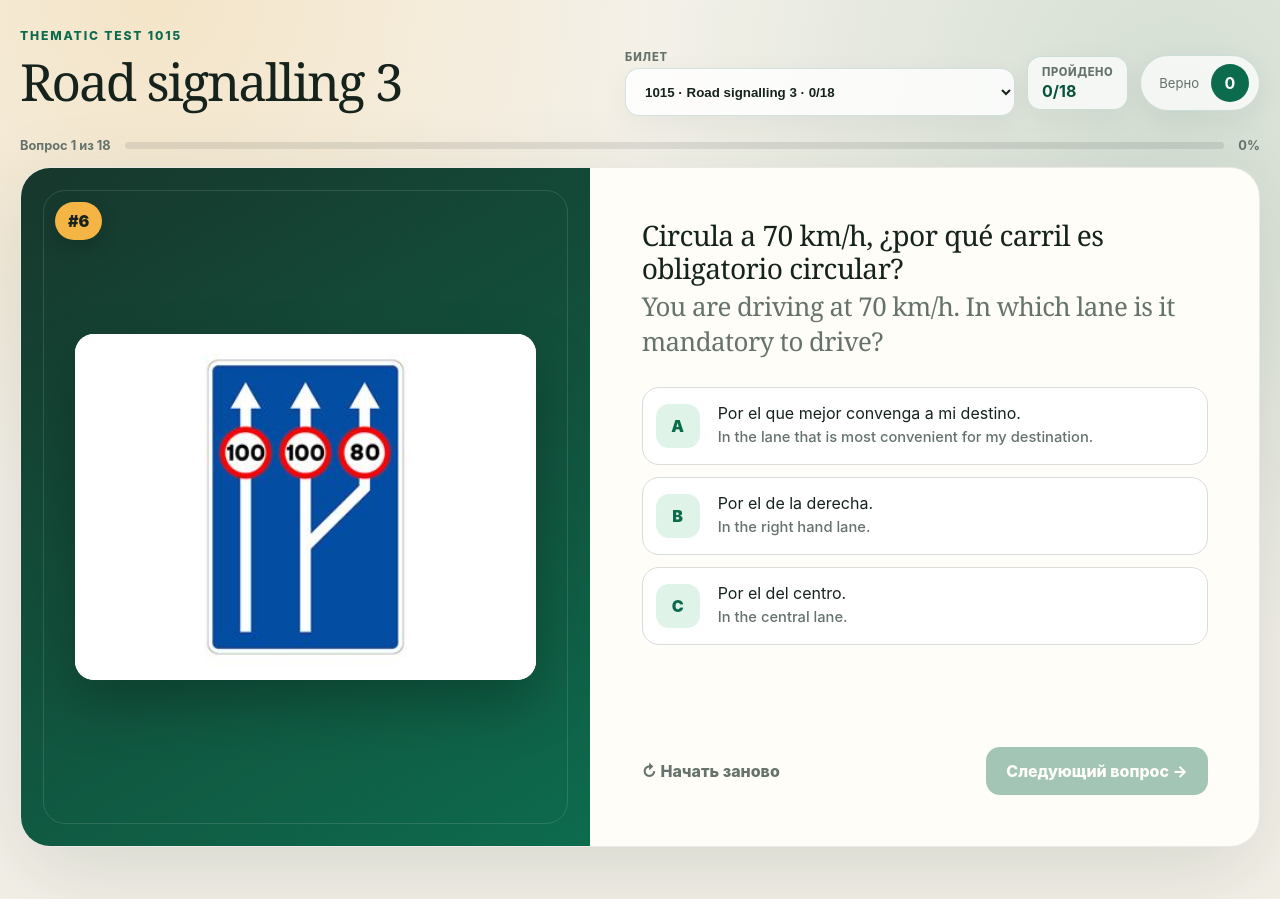
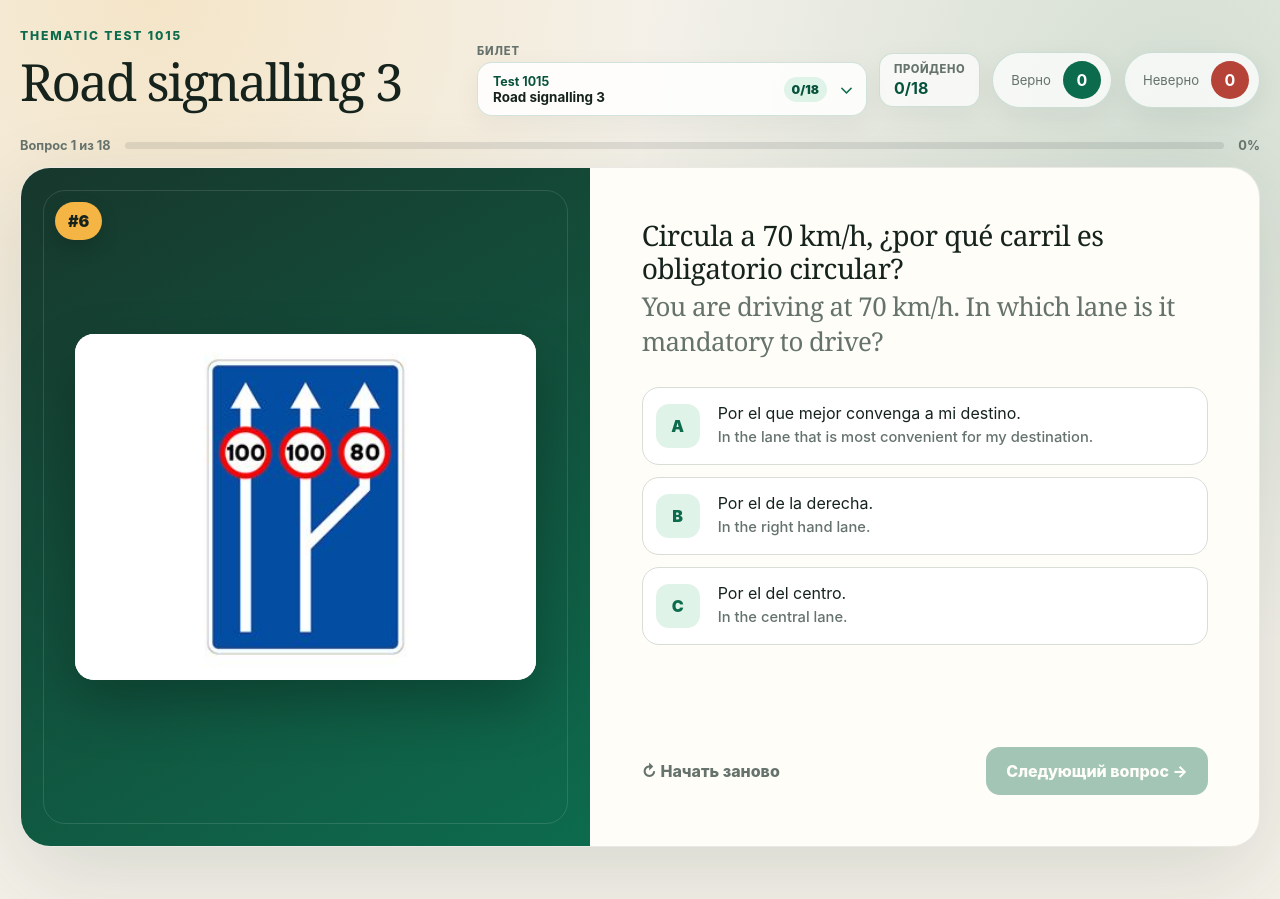
Before and after one commit to domyshev-labs/road-rules-trainer, a React (Vite) app: page / in a window 1280 px wide. Built offline with nearby package versions, Linux system fonts and the light colour scheme.

Commit message:
Add detailed ticket progress menu

```diff
--- a/src/App.tsx
+++ b/src/App.tsx
@@ -24,9 +24,12 @@ type SavedProgress = {
   finished: boolean;
   roundMode: RoundMode;
   ticketAnswered: number;
+  ticketCorrect?: number;
+  ticketWrong?: number;
   updatedAt: string;
 };
 type ProgressStore = Record<string, SavedProgress>;
+type TicketStats = { answered: number; correct: number; wrong: number };
 
 const catalog = catalogData as CatalogEntry[];
 const progressStorageKey = 'road-rules-trainer-progress-v1';
@@ -130,6 +133,95 @@ function HelpContent({ text }: { text: string }) {
   );
 }
 
+function TicketMenu({
+  value,
+  entries,
+  getStats,
+  onSelect,
+  onRestart,
+}: {
+  value: number;
+  entries: CatalogEntry[];
+  getStats: (entry: CatalogEntry) => TicketStats;
+  onSelect: (testId: number) => void;
+  onRestart: (testId: number) => void;
+}) {
+  const [open, setOpen] = useState(false);
+  const active = entries.find((entry) => entry.id === value) ?? entries[0];
+  const activeStats = getStats(active);
+
+  return (
+    <div className="ticket-menu-shell">
+      <span className="ticket-menu-label">Билет</span>
+      <button
+        type="button"
+        className="ticket-menu-trigger"
+        aria-expanded={open}
+        onClick={() => setOpen((current) => !current)}
+      >
+        <span className="ticket-menu-trigger-copy">
+          <strong>Test {active.id}</strong>
+          <span>{active.title}</span>
+        </span>
+        <span className="ticket-menu-trigger-progress">{activeStats.answered}/{active.questions}</span>
+        <span className="ticket-menu-chevron" aria-hidden="true">⌄</span>
+      </button>
+
+      {open && (
+        <>
+          <button className="ticket-menu-backdrop" type="button" aria-label="Закрыть список билетов" onClick={() => setOpen(false)} />
+          <section className="ticket-menu-panel" aria-label="Список билетов">
+            <header>
+              <div>
+                <p>Билеты</p>
+                <strong>Выберите билет или начните его заново</strong>
+              </div>
+              <button type="button" aria-label="Закрыть" onClick={() => setOpen(false)}>×</button>
+            </header>
+            <div className="ticket-menu-list">
+              {entries.map((entry) => {
+                const stats = getStats(entry);
+                const hasProgress = stats.answered > 0;
+                return (
+                  <article className={`ticket-menu-row ${entry.id === value ? 'active' : ''}`} key={entry.id}>
+                    <button
+                      type="button"
+                      className="ticket-menu-choice"
+                      onClick={() => {
+                        onSelect(entry.id);
+                        setOpen(false);
+                      }}
+                    >
+                      <span className="ticket-menu-number">{entry.id}</span>
+                      <span className="ticket-menu-title">{entry.title}</span>
+                      <span className="ticket-menu-stats">
+                        <span className="ticket-menu-done">{stats.answered}/{entry.questions}</span>
+                        <span className="ticket-menu-correct">✓ {stats.correct}</span>
+                        <span className="ticket-menu-wrong">× {stats.wrong}</span>
+                      </span>
+                    </button>
+                    <button
+                      type="button"
+                      className="ticket-menu-restart"
+                      disabled={!hasProgress}
+                      onClick={() => {
+                        onRestart(entry.id);
+                        setOpen(false);
+                      }}
+                    >
+                      Заново
+                    </button>
+                  </article>
+                );
+              })}
+            </div>
+          </section>
+        </>
+      )}
+    </div>
+  );
+}
+
 export default function App() {
   const [testId, setTestId] = useState(1015);
   const [savedProgress, setSavedProgress] = useState<ProgressStore>(() => readProgress());
@@ -144,6 +236,8 @@ export default function App() {
   const [finished, setFinished] = useState(false);
   const [roundMode, setRoundMode] = useState<RoundMode>('full');
   const [ticketAnswered, setTicketAnswered] = useState(0);
+  const [ticketCorrect, setTicketCorrect] = useState(0);
+  const [ticketWrong, setTicketWrong] = useState(0);
   const [attemptReady, setAttemptReady] = useState(false);
   const [helpLanguage, setHelpLanguage] = useState<HelpLanguage>('ru');
 
@@ -171,6 +265,16 @@ export default function App() {
           setFinished(saved.finished);
           setRoundMode(saved.roundMode);
           setTicketAnswered(saved.ticketAnswered);
+          setTicketCorrect(
+            Number.isInteger(saved.ticketCorrect)
+              ? saved.ticketCorrect!
+              : saved.roundMode === 'full' ? saved.score : 0,
+          );
+          setTicketWrong(
+            Number.isInteger(saved.ticketWrong)
+              ? saved.ticketWrong!
+              : saved.roundMode === 'full' ? saved.mistakes.length : 0,
+          );
         } else {
           setOrder(shuffle(loaded.questions.map((_, index) => index)));
           setPosition(0);
@@ -180,6 +284,8 @@ export default function App() {
           setFinished(false);
           setRoundMode('full');
           setTicketAnswered(0);
+          setTicketCorrect(0);
+          setTicketWrong(0);
         }
         setAttemptReady(true);
 
@@ -208,11 +314,13 @@ export default function App() {
       finished,
       roundMode,
       ticketAnswered,
+      ticketCorrect,
+      ticketWrong,
       updatedAt: new Date().toISOString(),
     };
 
     writeProgress({ ...readProgress(), [String(testId)]: progress });
-  }, [attemptReady, finished, mistakes, order, position, roundMode, score, selected, test, testId, ticketAnswered]);
+  }, [attemptReady, finished, mistakes, order, position, roundMode, score, selected, test, testId, ticketAnswered, ticketCorrect, ticketWrong]);
 
   function selectTest(nextTestId: number) {
     const entry = catalog.find((item) => item.id === nextTestId);
@@ -229,6 +337,8 @@ export default function App() {
     setFinished(false);
     setRoundMode('full');
     setTicketAnswered(0);
+    setTicketCorrect(0);
+    setTicketWrong(0);
     setHelpLanguage(entry?.translated ? 'ru' : 'en');
   }
 
@@ -247,8 +357,13 @@ export default function App() {
     if (answered) return;
     setSelected(letter);
     if (roundMode === 'full') setTicketAnswered(Math.min(position + 1, questions.length));
-    if (letter === correct?.letter) setScore((value) => value + 1);
-    else setMistakes((items) => items.includes(questionIndex) ? items : [...items, questionIndex]);
+    if (letter === correct?.letter) {
+      setScore((value) => value + 1);
+      if (roundMode === 'full') setTicketCorrect((value) => value + 1);
+    } else {
+      setMistakes((items) => items.includes(questionIndex) ? items : [...items, questionIndex]);
+      if (roundMode === 'full') setTicketWrong((value) => value + 1);
+    }
   }
 
   function nextQuestion() {
@@ -269,17 +384,36 @@ export default function App() {
     setMistakes([]);
     setFinished(false);
     setRoundMode(mode);
-    if (mode === 'full') setTicketAnswered(0);
+    if (mode === 'full') {
+      setTicketAnswered(0);
+      setTicketCorrect(0);
+      setTicketWrong(0);
+    }
   }
 
-  function resetCurrentProgress() {
-    setSavedProgress((current) => {
-      const next = { ...current };
-      delete next[String(testId)];
-      writeProgress(next);
-      return next;
-    });
-    startRound(questions.map((_, index) => index));
+  function resetTicketProgress(resetTestId: number) {
+    const next = readProgress();
+    delete next[String(resetTestId)];
+    writeProgress(next);
+    setSavedProgress(next);
+
+    if (resetTestId === testId) {
+      startRound(questions.map((_, index) => index));
+    }
+  }
+
+  function getTicketStats(entry: CatalogEntry): TicketStats {
+    if (entry.id === testId && attemptReady) {
+      return { answered: ticketAnswered, correct: ticketCorrect, wrong: ticketWrong };
+    }
+
+    const saved = savedProgress[String(entry.id)];
+    if (!saved) return { answered: 0, correct: 0, wrong: 0 };
+    return {
+      answered: saved.ticketAnswered,
+      correct: saved.ticketCorrect ?? (saved.roundMode === 'full' ? saved.score : 0),
+      wrong: saved.ticketWrong ?? (saved.roundMode === 'full' ? saved.mistakes.length : 0),
+    };
   }
 
   if (loadError) return <main className="loading error-message">{loadError}</main>;
@@ -296,17 +430,15 @@ export default function App() {
           </div>
           <h1>{percent >= 90 ? 'Отличный результат' : percent >= 70 ? 'Хорошая работа' : 'Продолжим тренировку'}</h1>
           <p>Ошибок: {mistakes.length}. Вопросы можно пройти заново в другом порядке.</p>
-          <label className="result-ticket-picker">
-            <span>Перейти к билету</span>
-            <select value={testId} onChange={(event) => selectTest(Number(event.target.value))}>
-              {catalog.map((item) => {
-                const done = item.id === testId
-                  ? ticketAnswered
-                  : savedProgress[String(item.id)]?.ticketAnswered ?? 0;
-                return <option value={item.id} key={item.id}>{item.id} · {item.title} · {done}/{item.questions}</option>;
-              })}
-            </select>
-          </label>
+          <TicketMenu
+            value={testId}
+            entries={catalog}
+            getStats={getTicketStats}
+            onSelect={(nextTestId) => {
+              if (nextTestId !== testId) selectTest(nextTestId);
+            }}
+            onRestart={resetTicketProgress}
+          />
           <div className="result-actions">
             {mistakes.length > 0 && <button className="primary" onClick={() => startRound(mistakes, 'mistakes')}>Повторить ошибки</button>}
             <button className="secondary" onClick={() => startRound(questions.map((_, index) => index))}>Новый раунд</button>
@@ -328,21 +460,22 @@ export default function App() {
           <h1>{test.title}</h1>
         </div>
         <div className="header-tools">
-          <label className="ticket-picker">
-            <span>Билет</span>
-            <select value={testId} onChange={(event) => selectTest(Number(event.target.value))}>
-              {catalog.map((item) => {
-                const done = item.id === testId
-                  ? ticketAnswered
-                  : savedProgress[String(item.id)]?.ticketAnswered ?? 0;
-                return <option value={item.id} key={item.id}>{item.id} · {item.title} · {done}/{item.questions}</option>;
-              })}
-            </select>
-          </label>
+          <TicketMenu
+            value={testId}
+            entries={catalog}
+            getStats={getTicketStats}
+            onSelect={(nextTestId) => {
+              if (nextTestId !== testId) selectTest(nextTestId);
+            }}
+            onRestart={resetTicketProgress}
+          />
           <div className="ticket-progress" aria-label={`Пройдено ${ticketAnswered} из ${questions.length}`}>
             <span>Пройдено</span><strong>{ticketAnswered}/{questions.length}</strong>
           </div>
-          <div className="score" aria-label={`Счёт ${score}`}><span>Верно</span><strong>{score}</strong></div>
+          <div className="answer-stats">
+            <div className="score" aria-label={`Верно ${score}`}><span>Верно</span><strong>{score}</strong></div>
+            <div className="score score-wrong" aria-label={`Неверно ${mistakes.length}`}><span>Неверно</span><strong>{mistakes.length}</strong></div>
+          </div>
         </div>
       </header>
 
@@ -421,7 +554,7 @@ export default function App() {
           )}
 
           <div className="controls">
-            <button className="shuffle-button" onClick={resetCurrentProgress}>↻ Начать заново</button>
+            <button className="shuffle-button" onClick={() => resetTicketProgress(testId)}>↻ Начать заново</button>
             <button className="primary next" onClick={nextQuestion} disabled={!answered}>
               {position === order.length - 1 ? 'Результат' : 'Следующий вопрос'} →
             </button>
--- a/src/index.css
+++ b/src/index.css
@@ -7,16 +7,44 @@ button { font:inherit; }
 .topbar h1 { margin:3px 0 0; font-family:Georgia,serif; font-size:clamp(2rem,4vw,3.6rem); font-weight:500; letter-spacing:-.04em; }
 .title-block { min-width:0; }
 .header-tools { display:flex; align-items:center; gap:12px; }
-.ticket-picker { display:grid; gap:4px; }
-.ticket-picker span { color:var(--muted); font-size:.7rem; font-weight:800; letter-spacing:.08em; text-transform:uppercase; }
-.ticket-picker select { width:min(390px,38vw); height:48px; padding:0 42px 0 15px; border:1px solid rgba(13,107,77,.18); border-radius:14px; color:var(--ink); background:rgba(255,255,255,.82); font-weight:700; cursor:pointer; box-shadow:0 8px 28px rgba(24,39,31,.05); }
+.ticket-menu-shell { position:relative; display:grid; gap:4px; width:min(390px,38vw); text-align:left; }
+.ticket-menu-label { color:var(--muted); font-size:.7rem; font-weight:800; letter-spacing:.08em; text-transform:uppercase; }
+.ticket-menu-trigger { display:grid; grid-template-columns:minmax(0,1fr) auto auto; align-items:center; gap:12px; width:100%; min-height:54px; padding:8px 12px 8px 15px; border:1px solid rgba(13,107,77,.18); border-radius:15px; color:var(--ink); background:rgba(255,255,255,.86); cursor:pointer; text-align:left; box-shadow:0 8px 28px rgba(24,39,31,.05); }
+.ticket-menu-trigger:hover,.ticket-menu-trigger[aria-expanded="true"] { border-color:rgba(13,107,77,.48); }
+.ticket-menu-trigger-copy { display:grid; min-width:0; }
+.ticket-menu-trigger-copy strong { color:var(--green-dark); font-size:.78rem; }
+.ticket-menu-trigger-copy>span { overflow:hidden; color:var(--ink); font-size:.84rem; font-weight:720; text-overflow:ellipsis; white-space:nowrap; }
+.ticket-menu-trigger-progress { padding:5px 8px; border-radius:999px; color:var(--green-dark); background:var(--mint); font-size:.76rem; font-weight:900; }
+.ticket-menu-chevron { color:var(--green); font-size:1.2rem; transform:translateY(-2px); }
+.ticket-menu-backdrop { position:fixed; z-index:40; inset:0; width:100%; height:100%; padding:0; border:0; background:rgba(22,35,29,.18); cursor:default; backdrop-filter:blur(2px); }
+.ticket-menu-panel { position:absolute; z-index:50; top:calc(100% + 10px); right:0; overflow:hidden; width:min(760px,calc(100vw - 32px)); max-height:min(72vh,720px); border:1px solid rgba(22,35,29,.12); border-radius:22px; background:#fffdf9; box-shadow:0 30px 90px rgba(22,35,29,.26); }
+.ticket-menu-panel>header { display:flex; align-items:center; justify-content:space-between; gap:20px; padding:18px 20px; border-bottom:1px solid rgba(22,35,29,.09); background:linear-gradient(120deg,#edf8f2,#fff8e9); }
+.ticket-menu-panel>header p { margin:0 0 3px; color:var(--green); font-size:.7rem; font-weight:900; letter-spacing:.12em; text-transform:uppercase; }
+.ticket-menu-panel>header strong { font-family:Georgia,serif; font-size:1.05rem; font-weight:600; }
+.ticket-menu-panel>header button { display:grid; place-items:center; width:34px; height:34px; padding:0; border:0; border-radius:50%; color:var(--green-dark); background:rgba(255,255,255,.8); cursor:pointer; font-size:1.35rem; }
+.ticket-menu-list { overflow:auto; max-height:calc(min(72vh,720px) - 72px); padding:9px; scrollbar-gutter:stable; }
+.ticket-menu-row { display:grid; grid-template-columns:minmax(0,1fr) auto; align-items:stretch; gap:7px; margin-bottom:5px; border:1px solid transparent; border-radius:14px; }
+.ticket-menu-row:hover,.ticket-menu-row.active { border-color:rgba(13,107,77,.16); background:#f1f8f4; }
+.ticket-menu-choice { display:grid; grid-template-columns:56px minmax(180px,1fr) auto; align-items:center; gap:12px; min-width:0; padding:11px 8px 11px 12px; border:0; color:var(--ink); background:transparent; cursor:pointer; text-align:left; }
+.ticket-menu-number { color:var(--green); font-size:.78rem; font-weight:900; letter-spacing:.04em; }
+.ticket-menu-title { overflow:hidden; font-size:.86rem; font-weight:750; text-overflow:ellipsis; white-space:nowrap; }
+.ticket-menu-stats { display:grid; grid-template-columns:58px 52px 52px; gap:5px; font-size:.73rem; font-weight:900; text-align:center; }
+.ticket-menu-stats>span { padding:5px 6px; border-radius:999px; }
+.ticket-menu-done { color:var(--green-dark); background:var(--mint); }
+.ticket-menu-correct { color:var(--green-dark); background:#e4f5ec; }
+.ticket-menu-wrong { color:var(--red); background:#fff0ee; }
+.ticket-menu-restart { align-self:center; margin-right:9px; padding:7px 10px; border:0; border-radius:10px; color:var(--green); background:transparent; cursor:pointer; font-size:.72rem; font-weight:850; }
+.ticket-menu-restart:hover:not(:disabled) { background:var(--mint); }
+.ticket-menu-restart:disabled { opacity:.25; cursor:not-allowed; }
 .eyebrow { margin:0; color:var(--green); font-size:.76rem; font-weight:800; letter-spacing:.15em; text-transform:uppercase; }
 .ticket-progress { display:grid; gap:2px; min-width:92px; padding:8px 14px; border:1px solid rgba(13,107,77,.18); border-radius:14px; background:rgba(255,255,255,.72); box-shadow:0 8px 28px rgba(24,39,31,.05); }
 .ticket-progress span { color:var(--muted); font-size:.7rem; font-weight:800; letter-spacing:.05em; text-transform:uppercase; }
 .ticket-progress strong { color:var(--green-dark); font-size:1rem; }
 .score { display:flex; align-items:center; gap:12px; border:1px solid rgba(13,107,77,.18); border-radius:999px; background:rgba(255,255,255,.72); padding:8px 10px 8px 18px; box-shadow:0 8px 28px rgba(24,39,31,.06); }
+.answer-stats { display:flex; align-items:center; gap:12px; }
 .score span { color:var(--muted); font-size:.82rem; }
 .score strong { display:grid; place-items:center; width:38px; height:38px; border-radius:50%; color:white; background:var(--green); }
+.score-wrong strong { background:var(--red); }
 .progress-row { display:grid; grid-template-columns:auto 1fr auto; align-items:center; gap:14px; margin-bottom:14px; color:var(--muted); font-size:.8rem; font-weight:700; }
 .progress-track { height:7px; overflow:hidden; border-radius:20px; background:rgba(22,35,29,.1); }
 .progress-track div { height:100%; border-radius:inherit; background:linear-gradient(90deg,var(--green),#3e9c73); transition:width .25s ease; }
@@ -73,10 +101,8 @@ button { font:inherit; }
 .result-ring span { color:var(--muted); font-weight:700; }
 .result-card h1 { font-family:Georgia,serif; font-size:2.2rem; font-weight:500; }
 .result-card>p:not(.eyebrow) { color:var(--muted); }
-.result-ticket-picker { display:grid; gap:6px; margin-top:26px; text-align:left; }
-.result-ticket-picker span { color:var(--muted); font-size:.72rem; font-weight:800; letter-spacing:.08em; text-transform:uppercase; }
-.result-ticket-picker select { width:100%; height:48px; padding:0 42px 0 14px; border:1px solid rgba(13,107,77,.18); border-radius:14px; color:var(--ink); background:white; cursor:pointer; font-weight:700; }
+.result-card .ticket-menu-shell { width:100%; margin-top:26px; }
 .result-actions { display:flex; justify-content:center; gap:12px; margin-top:28px; }
-@media (max-width:900px) { .topbar{align-items:stretch;flex-direction:column}.header-tools{justify-content:space-between}.ticket-picker{flex:1}.ticket-picker select{width:100%}.quiz-card{grid-template-columns:1fr}.visual-panel{min-height:auto;padding:48px 30px}.visual-panel img{max-height:460px} }
-@media (max-width:560px) { .app-shell{width:min(100% - 22px,1380px);padding-top:18px}.topbar h1{font-size:1.75rem}.header-tools{align-items:stretch;flex-direction:column}.score{align-self:flex-end}.quiz-card{border-radius:20px}.visual-panel{padding:42px 18px 28px}.visual-panel::after{inset:10px}.question-number{top:18px;left:18px}.question-panel{padding:25px 18px}.answer{grid-template-columns:42px 1fr;padding-right:12px}.answer-letter{width:40px;height:40px}.controls{align-items:stretch;flex-direction:column-reverse}.next{width:100%}.result-actions{flex-direction:column} }
+@media (max-width:900px) { .topbar{align-items:stretch;flex-direction:column}.header-tools{justify-content:space-between}.ticket-menu-shell{flex:1;width:auto}.quiz-card{grid-template-columns:1fr}.visual-panel{min-height:auto;padding:48px 30px}.visual-panel img{max-height:460px} }
+@media (max-width:560px) { .app-shell{width:min(100% - 22px,1380px);padding-top:18px}.topbar h1{font-size:1.75rem}.header-tools{align-items:stretch;flex-direction:column}.ticket-menu-shell{width:100%}.ticket-menu-panel{position:fixed;top:8vh;right:11px;left:11px;width:auto;max-height:84vh}.ticket-menu-list{max-height:calc(84vh - 72px)}.ticket-menu-choice{grid-template-columns:48px minmax(0,1fr);gap:7px}.ticket-menu-stats{grid-column:1/-1;grid-template-columns:repeat(3,1fr);width:100%}.ticket-menu-restart{margin-right:5px;padding:7px}.ticket-progress,.answer-stats{align-self:flex-end}.score{align-self:auto}.quiz-card{border-radius:20px}.visual-panel{padding:42px 18px 28px}.visual-panel::after{inset:10px}.question-number{top:18px;left:18px}.question-panel{padding:25px 18px}.answer{grid-template-columns:42px 1fr;padding-right:12px}.answer-letter{width:40px;height:40px}.controls{align-items:stretch;flex-direction:column-reverse}.next{width:100%}.result-actions{flex-direction:column} }
 @media (prefers-reduced-motion:reduce) { *{scroll-behavior:auto!important;transition:none!important} }
```
